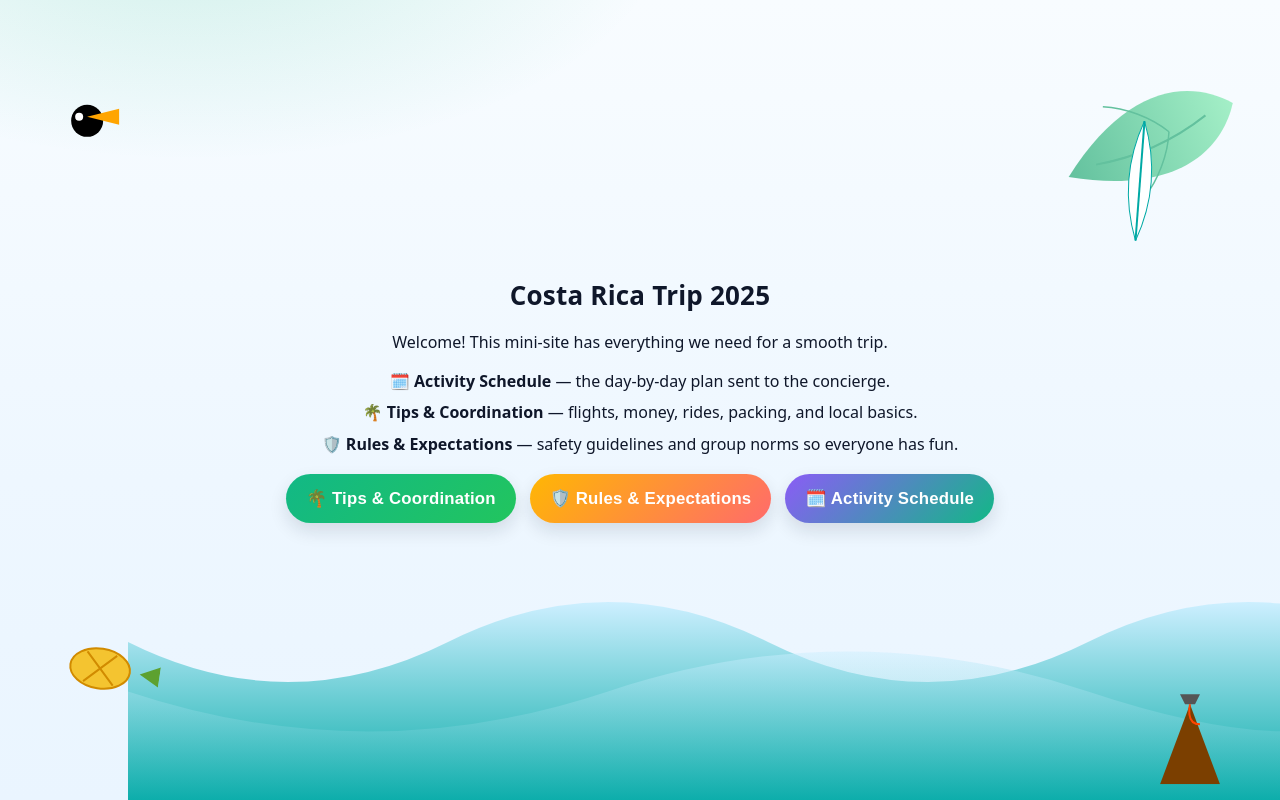
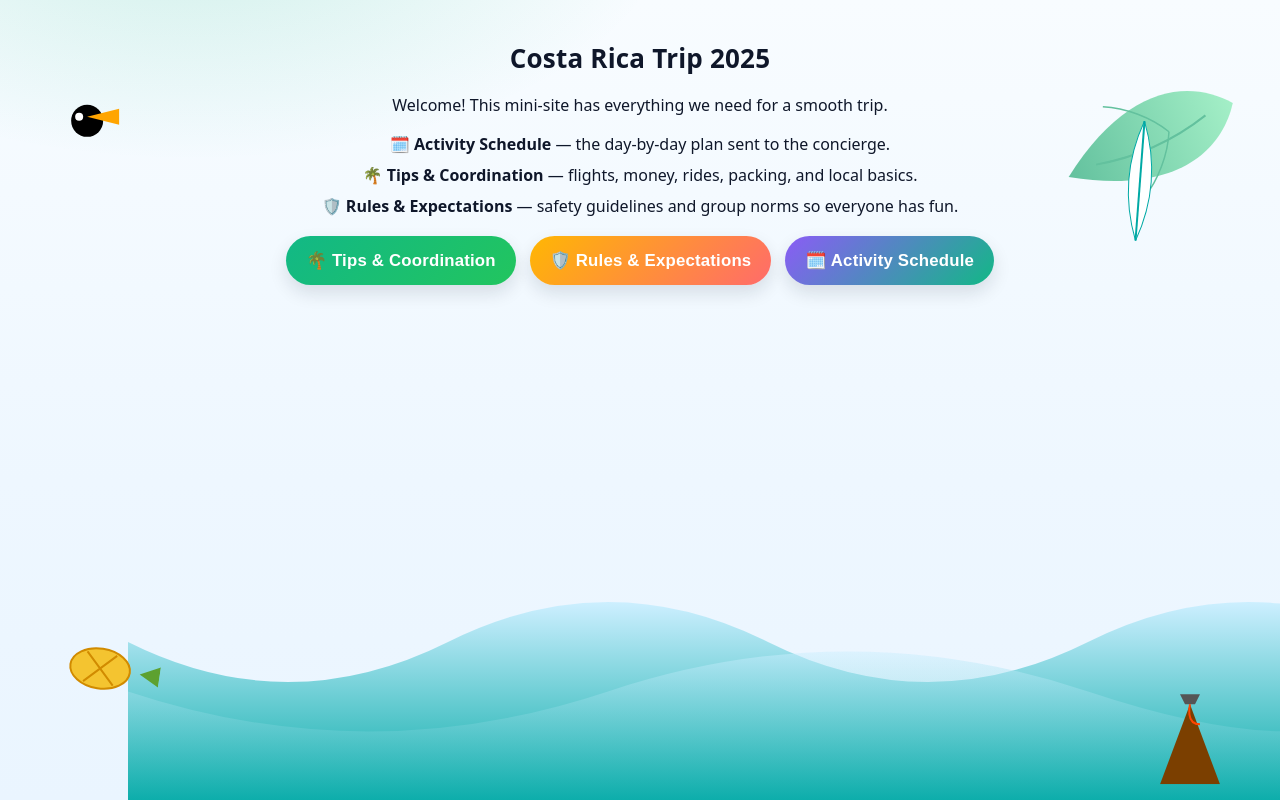
Before and after one commit to vibrantantelope/costa-rica, a React (Vite) app: page / in a window 1280 px wide. Built offline with nearby package versions, Linux system fonts and the light colour scheme.

Commit message:
Add animated page transitions

```diff
--- a/src/App.jsx
+++ b/src/App.jsx
@@ -1,4 +1,5 @@
 import { useEffect, useMemo, useState } from "react";
+import { AnimatePresence, motion, useReducedMotion } from "framer-motion";
 import AnimatedBackground from "./components/AnimatedBackground";
 import OptionPanel from "./components/OptionPanel";
 import LandingPage from "./components/LandingPage";
@@ -18,6 +19,7 @@ export default function App() {
     try { return new Set(JSON.parse(localStorage.getItem("cr-favs") || "[]")); }
     catch { return new Set(); }
   });
+  const prefersReducedMotion = useReducedMotion();
 
   useEffect(() => {
     document.body.classList.toggle("compact", compact);
@@ -56,22 +58,25 @@ export default function App() {
     setPage(p);
   };
 
+  let pageContent;
+
   if (page === "landing") {
-    return <LandingPage onEnter={() => setPage("main")} onShowTips={() => navigate("tips")} onShowRules={() => navigate("rules")} />;
-  }
-
-  if (page === "tips") {
-    return <TipsPage onBack={() => setPage(prevPage || "landing")} />;
-  }
-
-  if (page === "rules") {
-    return <RulesPage onBack={() => setPage(prevPage || "landing")} />;
-  }
-
-  return (
-    <>
-      <AnimatedBackground />
-      <div className="container">
+    pageContent = (
+      <LandingPage
+        onEnter={() => setPage("main")}
+        onShowTips={() => navigate("tips")}
+        onShowRules={() => navigate("rules")}
+      />
+    );
+  } else if (page === "tips") {
+    pageContent = <TipsPage onBack={() => setPage(prevPage || "landing")} />;
+  } else if (page === "rules") {
+    pageContent = <RulesPage onBack={() => setPage(prevPage || "landing")} />;
+  } else {
+    pageContent = (
+      <div className="page page--schedule">
+        <AnimatedBackground />
+        <div className="container">
         <header className={`site-header ${isHeaderOpen ? "" : "collapsed"}`}>
           <div className="site-header__titles">
             <h1 className="site-title">Costa Rica Trip 2025</h1>
@@ -128,8 +133,6 @@ export default function App() {
           </button>
         </header>
 
-
-
         <OptionPanel
           id="panel-schedule"
           isActive={true}
@@ -138,6 +141,21 @@ export default function App() {
           onToggleFavorite={toggleFav}
         />
       </div>
-    </>
+      </div>
+    );
+  }
+
+  return (
+    <AnimatePresence mode="wait">
+      <motion.div
+        key={page}
+        initial={prefersReducedMotion ? false : { opacity: 0, x: 20 }}
+        animate={prefersReducedMotion ? {} : { opacity: 1, x: 0 }}
+        exit={prefersReducedMotion ? {} : { opacity: 0, x: -20 }}
+        transition={{ duration: 0.3 }}
+      >
+        {pageContent}
+      </motion.div>
+    </AnimatePresence>
   );
 }
--- a/src/components/LandingPage.jsx
+++ b/src/components/LandingPage.jsx
@@ -2,7 +2,7 @@ import AnimatedBackground from "./AnimatedBackground";
 
 export default function LandingPage({ onEnter, onShowTips, onShowRules }) {
   return (
-    <>
+    <div className="page landing-page">
       <AnimatedBackground />
       <div className="landing">
         <h1 className="site-title">Costa Rica Trip 2025</h1>
@@ -25,6 +25,6 @@ export default function LandingPage({ onEnter, onShowTips, onShowRules }) {
           <button className="btn btn--schedule" onClick={onEnter}>🗓️ Activity Schedule</button>
         </div>
       </div>
-    </>
+    </div>
   );
 }
--- a/src/components/RulesPage.jsx
+++ b/src/components/RulesPage.jsx
@@ -2,7 +2,7 @@ import AnimatedBackground from "./AnimatedBackground";
 
 export default function RulesPage({ onBack }) {
   return (
-    <>
+    <div className="page rules-page">
       <AnimatedBackground />
       <div className="landing">
         <h1 className="site-title">🌴 Expectations &amp; House Rules 🐒</h1>
@@ -13,6 +13,6 @@ export default function RulesPage({ onBack }) {
         </ul>
         <button className="btn btn--rules" onClick={onBack}>Back</button>
       </div>
-    </>
+    </div>
   );
 }
--- a/src/components/TipsPage.jsx
+++ b/src/components/TipsPage.jsx
@@ -3,7 +3,7 @@ import RouteMap from "./RouteMap";
 
 export default function TipsPage({ onBack }) {
   return (
-    <>
+    <div className="page tips-page">
       <AnimatedBackground />
 
       <div className="container">
@@ -136,6 +136,6 @@ export default function TipsPage({ onBack }) {
           <button className="btn btn--rules" onClick={onBack}>Back</button>
         </div>
       </div>
-    </>
+    </div>
   );
 }
```
